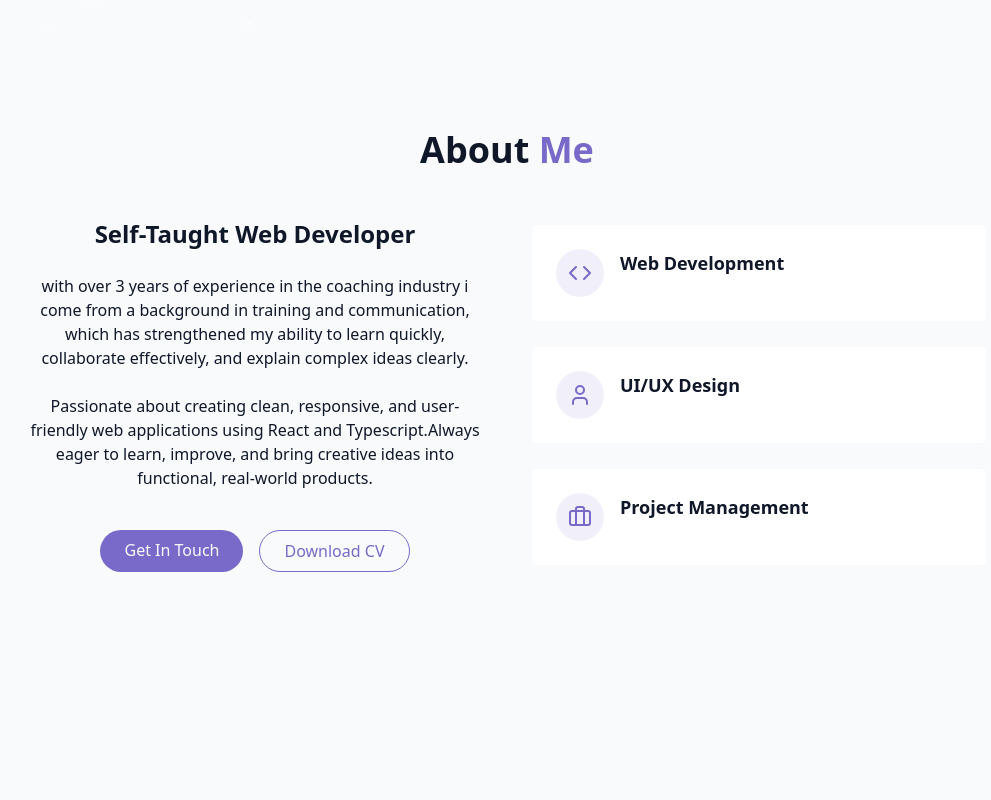
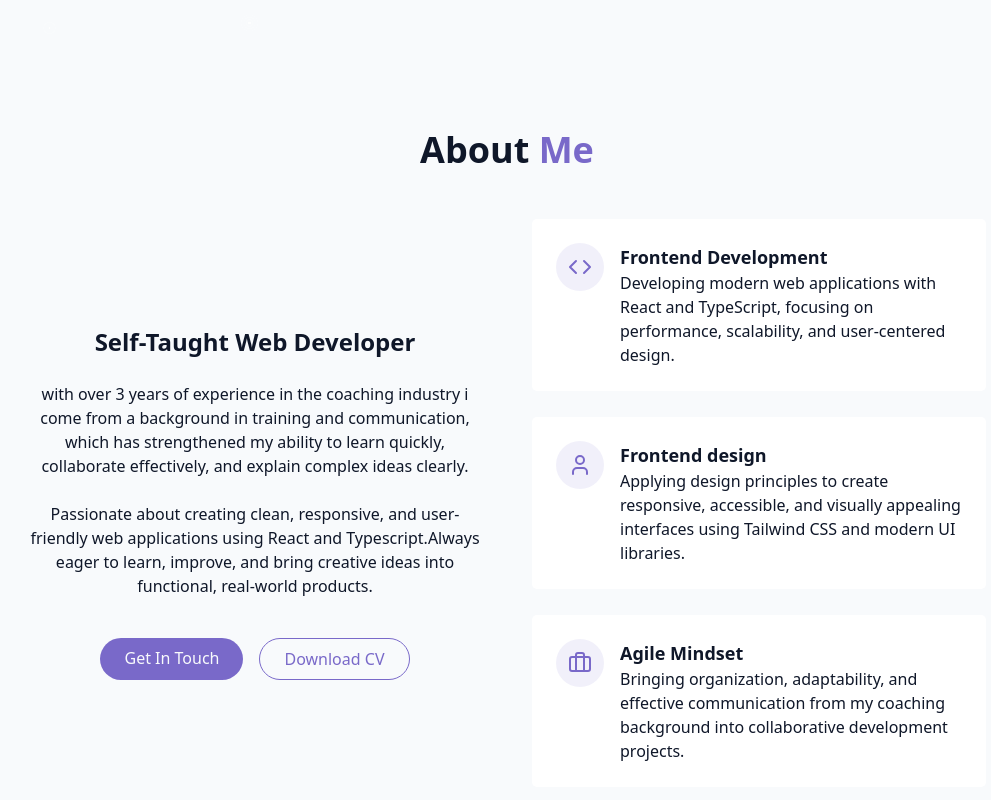
Before and after one commit to LuisDevv04/personal-portfolio, a React (Vite) app: page / in a window 1280 px wide. Shown: the part 766-1566 px from the top of the page, without its empty margins (133-1124 px from the left). Before the commit the page ends 1434 px from the top, so only its background shows below. Built offline with nearby package versions, Linux system fonts and the light colour scheme.

Commit message:
feat: update AboutSection with detailed skills descriptions and add SkillsSection component

```diff
--- a/src/components/AboutSection.tsx
+++ b/src/components/AboutSection.tsx
@@ -49,8 +49,12 @@ export default function AboutSection() {
                   <Code className="h-6 w-6 text-primary" />
                 </div>
                 <div className="text-left">
-                  <h4 className="font-semibold text-lg">Web Development</h4>
-                  <p className="text-muted-foreground"></p>
+                  <h4 className="font-semibold text-lg">Frontend Development</h4>
+                  <p className="text-muted-foreground">
+                    Developing modern web applications with React and
+                    TypeScript, focusing on performance, scalability, and
+                    user-centered design.
+                  </p>
                 </div>
               </div>
             </div>
@@ -60,8 +64,12 @@ export default function AboutSection() {
                   <User className="h-6 w-6 text-primary" />
                 </div>
                 <div className="text-left">
-                  <h4 className="font-semibold text-lg">UI/UX Design</h4>
-                  <p className="text-muted-foreground"></p>
+                  <h4 className="font-semibold text-lg">Frontend design</h4>
+                  <p className="text-muted-foreground">
+                    Applying design principles to create responsive, accessible,
+                    and visually appealing interfaces using Tailwind CSS and
+                    modern UI libraries.
+                  </p>
                 </div>
               </div>
             </div>
@@ -71,8 +79,12 @@ export default function AboutSection() {
                   <Briefcase className="h-6 w-6 text-primary" />
                 </div>
                 <div className="text-left">
-                  <h4 className="font-semibold text-lg">Project Management</h4>
-                  <p className="text-muted-foreground"></p>
+                  <h4 className="font-semibold text-lg">Agile Mindset</h4>
+                  <p className="text-muted-foreground">
+                    Bringing organization, adaptability, and effective
+                    communication from my coaching background into collaborative
+                    development projects.
+                  </p>
                 </div>
               </div>
             </div>
```
Also changed, not shown: src/components/SkillsSection.tsx (added).
